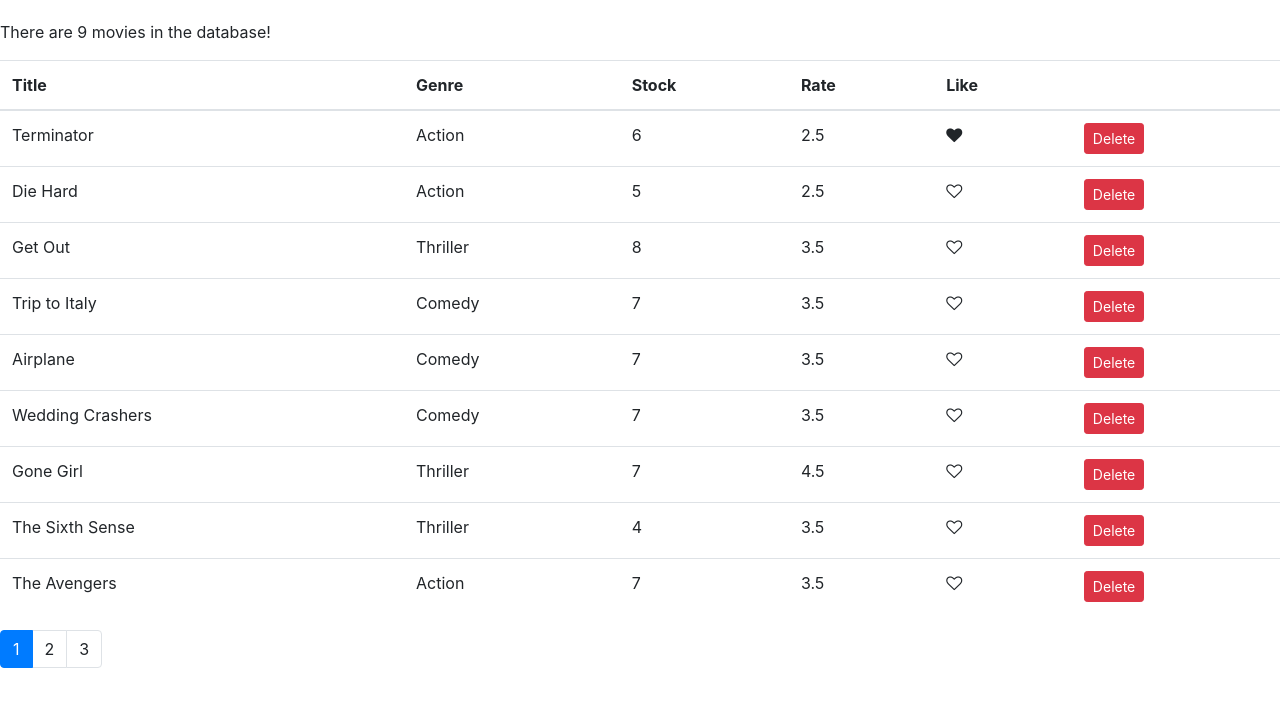
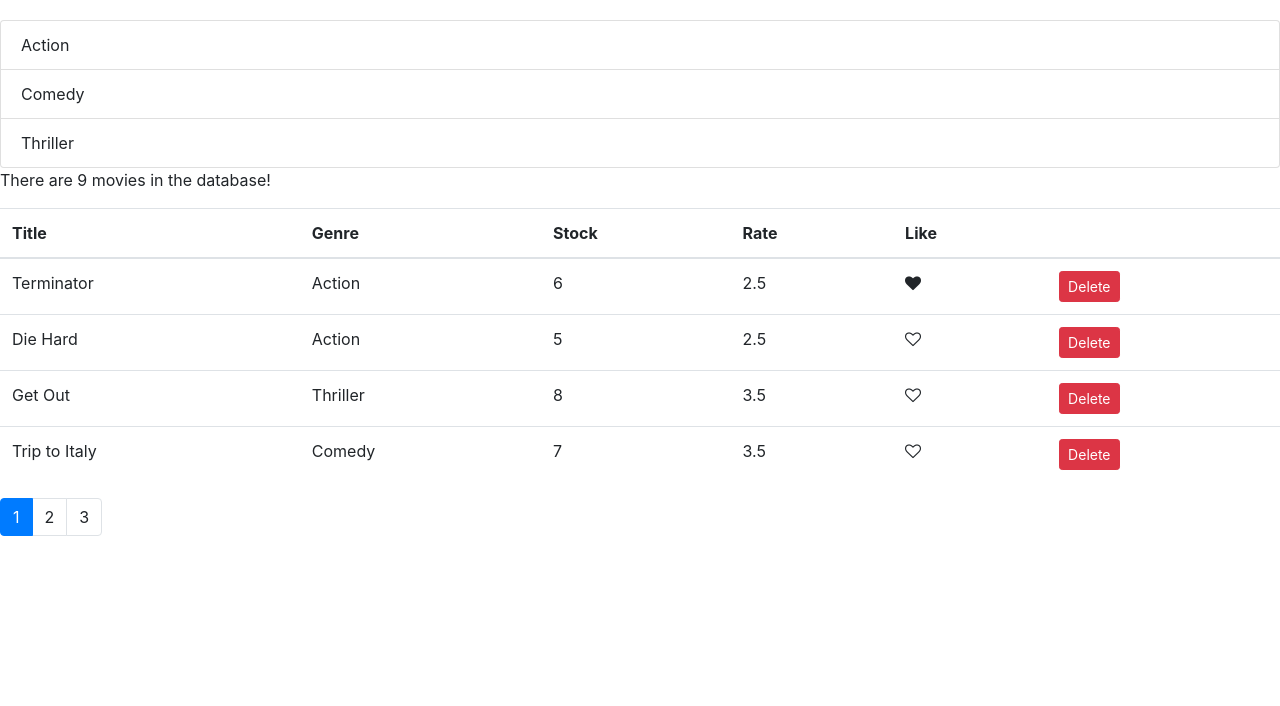
Before and after one commit to aftab-hassan/vidly, a React (Create React App) app: page / in a window 1280 px wide. Shown: the top 706 px of the page. Built offline with nearby package versions, Linux system fonts and the light colour scheme.

Commit message:
starting with filtering, not complete

```diff
--- /dev/null
+++ b/src/components/common/listGroup.jsx
@@ -0,0 +1,23 @@
+import React, { Component } from 'react';
+
+class ListGroup extends Component {
+    state = {  }
+
+    render() {
+        const genres = this.props.genres;
+        console.log(genres);
+        return (
+            <ul className="list-group">
+            {
+                genres.map( (item) => (
+                    <li onClick = {() => (
+                        this.props.onClicking(item)
+                    )} key={item._id} className="list-group-item">{item.name}</li>
+                ))
+            }
+            </ul>
+         );
+    }
+}
+
+export default ListGroup;
--- a/src/components/movies.jsx
+++ b/src/components/movies.jsx
@@ -2,12 +2,17 @@
 import { getMovies } from '../services/fakeMovieService';
 import Like from './common/like'
 import Pagination from './common/pagination';
+import {paginate} from '../utils/paginate'
+import ListGroup from './common/listGroup';
+import { getGenres } from '../services/fakeGenreService';
 
 class Movies extends Component{
     state = {
         movies: getMovies(),
         pageSize: 4,
-        currentPage: 1
+        currentPage: 1,
+        genres: getGenres(),
+        currentGenre : null
     }
 
     handleDeleteMovie = (movieToDel) => {
@@ -36,14 +41,25 @@
         console.log('inside handleLike');
     }
 
+    handleFilterClick = (genre) => {
+        console.log('clicked genre : ' + genre.name)
+    }
+
     render(){
         const {length: count} = this.state.movies;
+        // console.log(this.state.genres);
 
         if(count === 0)
             return <p>There are no movies in the database!</p>
 
+        const paginatedMovies = paginate(this.state.movies, this.state.currentPage, this.state.pageSize);
+
         return(
         <React.Fragment>
+            <div>
+                <ListGroup onClicking={this.handleFilterClick} genres={this.state.genres} currentGenre = {this.state.currentGenre}/>
+            </div>
+            <div>
             <p>There are {count} movies in the database!</p>
         <table className="table">
             <thead>
@@ -58,7 +74,7 @@
             </thead>
 
             <tbody>
-                {this.state.movies.map(movie =>
+                {paginatedMovies.map(movie =>
                 (<tr key={movie._id}>
                     <td>{movie.title}</td>
                     <td>{movie.genre.name}</td>
@@ -74,8 +90,8 @@
                 }
                 </tbody>
         </table>
-
         <Pagination currentPage = {this.state.currentPage} pageSize={this.state.pageSize} itemsCount={this.state.movies.length} onPageChange={this.handlePageChange}/>
+            </div>
         </React.Fragment>)
     }
 }
--- /dev/null
+++ b/src/utils/paginate.js
@@ -0,0 +1,10 @@
+import _ from 'lodash';
+
+export function paginate(items, pageNumber, pageSize){
+    const startIndex = (pageNumber-1)*pageSize;
+
+    return _(items)
+    .slice(startIndex)
+    .take(pageSize)
+    .value();
+}
```
Also changed, not shown: src/components/common/pagination.jsx (+8 -0 lines).
